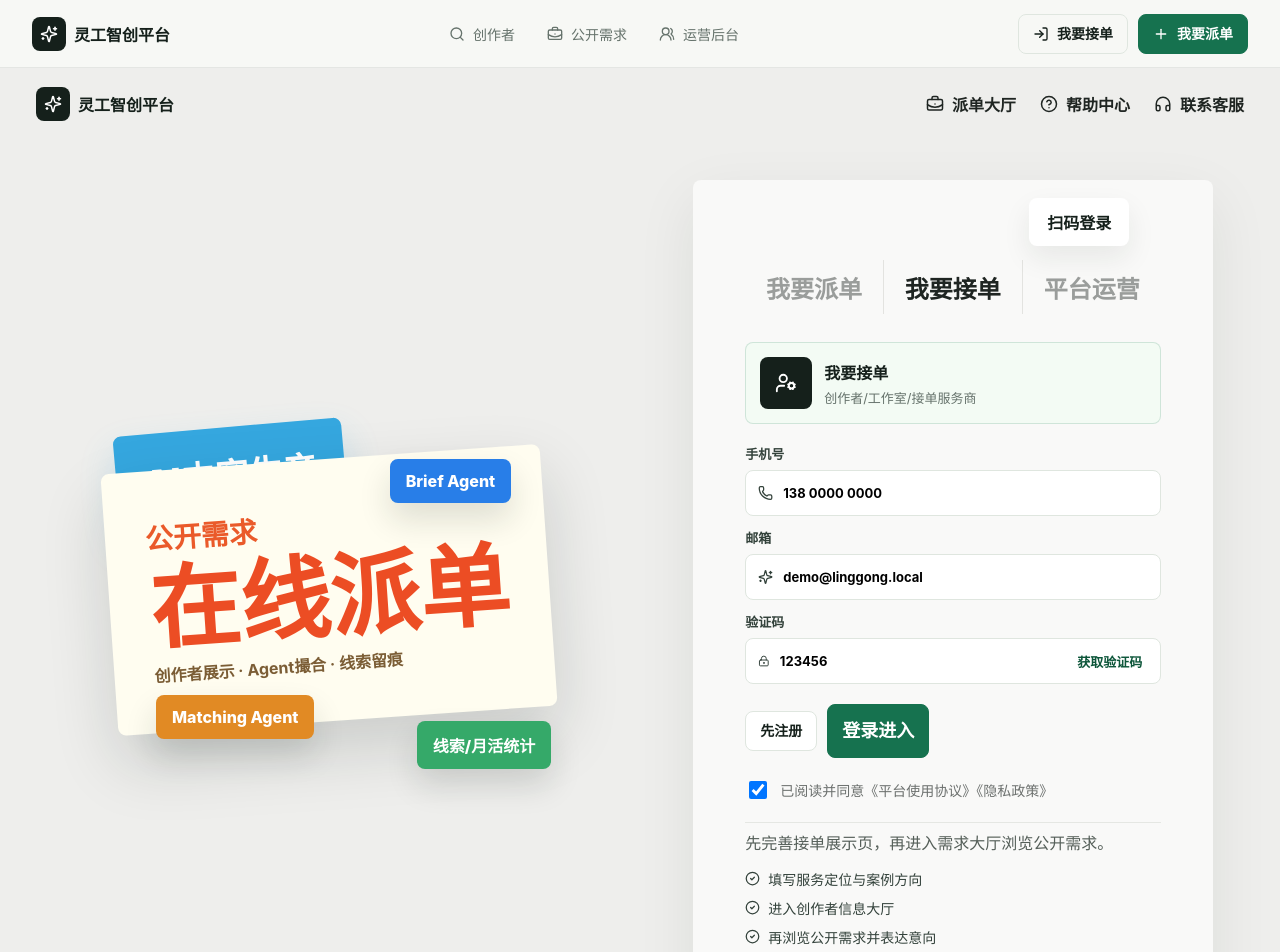
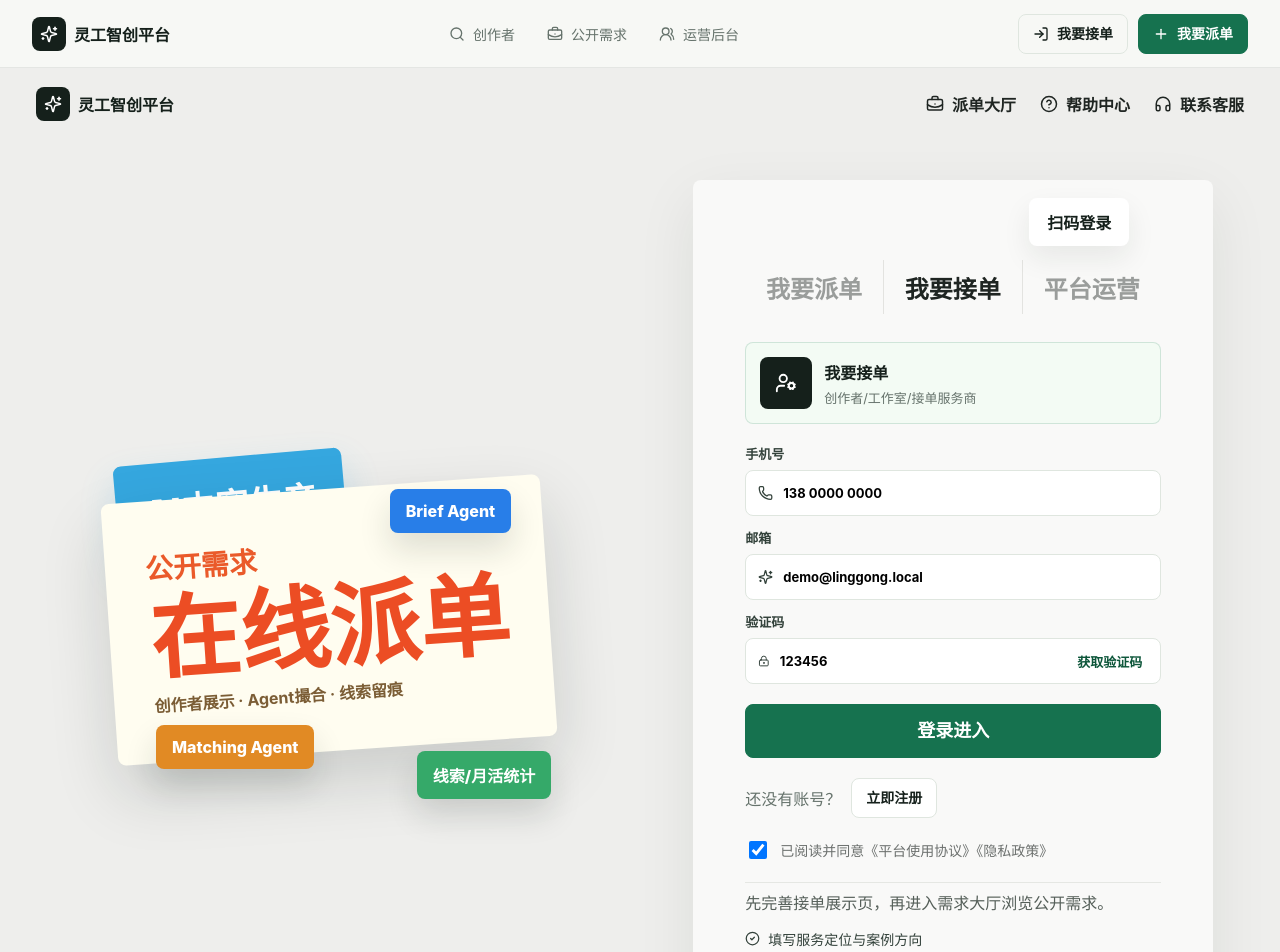
Before and after one commit to chunyang2025-bit/AIGC, a Next.js app: page /login in a window 1280 px wide. Shown: the top 952 px of the page. Built offline with nearby package versions, Linux system fonts and the light colour scheme.

Commit message:
feat: make login prompt registration

```diff
--- a/app/login/page.tsx
+++ b/app/login/page.tsx
@@ -49,12 +49,14 @@ function LoginContent() {
   const [email, setEmail] = useState("demo@linggong.local");
   const [statusText, setStatusText] = useState("");
   const [isSubmitting, setIsSubmitting] = useState(false);
+  const [showRegisterAction, setShowRegisterAction] = useState(false);
   const activeRole = roles.find((role) => role.key === activeKey) ?? roles[0];
   const ActiveIcon = activeRole.icon;
   const activeRoleValue = activeRole.key === "dispatch" ? "buyer" : activeRole.key === "accept" ? "creator" : "admin";
 
   function validateInput() {
     setStatusText("");
+    setShowRegisterAction(false);
     if (!phone.trim() || !email.trim()) {
       setStatusText("请先填写手机号和邮箱。");
       return false;
@@ -72,6 +74,7 @@ function LoginContent() {
         email: email.trim(),
         name: email.trim()
       });
+      setShowRegisterAction(false);
       setStatusText("注册成功，请点击登录进入对应工作台。");
     } catch (error) {
       setStatusText(error instanceof Error ? error.message : "注册失败，请稍后再试。");
@@ -93,7 +96,9 @@ function LoginContent() {
       setStatusText("登录成功，正在进入对应工作台。");
       router.push(roleProfilePath(session.role));
     } catch (error) {
-      setStatusText(error instanceof Error ? error.message : "登录失败，请稍后再试。");
+      const message = error instanceof Error ? error.message : "登录失败，请稍后再试。";
+      setShowRegisterAction(message.includes("先注册") || message.includes("未找到账号"));
+      setStatusText(message);
     } finally {
       setIsSubmitting(false);
     }
@@ -187,16 +192,18 @@ function LoginContent() {
             </label>
           </div>
 
+          <button className="btn primary loginSubmit orange" onClick={login} disabled={isSubmitting} type="button">
+            {isSubmitting ? "正在处理..." : "登录进入"}
+          </button>
+
+          {statusText ? <div className="notice compactNotice">{statusText}</div> : null}
+
           <div className="toolbarGroup">
-            <button className="btn loginSubmit" onClick={register} disabled={isSubmitting} type="button">
-              {isSubmitting ? "处理中..." : "先注册"}
-            </button>
-            <button className="btn primary loginSubmit orange" onClick={login} disabled={isSubmitting} type="button">
-              登录进入
+            <span className="muted">还没有账号？</span>
+            <button className="btn" onClick={register} disabled={isSubmitting || !showRegisterAction} type="button">
+              立即注册
             </button>
           </div>
-
-          {statusText ? <div className="notice compactNotice">{statusText}</div> : null}
 
           <label className="agreementCheck">
             <input type="checkbox" defaultChecked />
```
